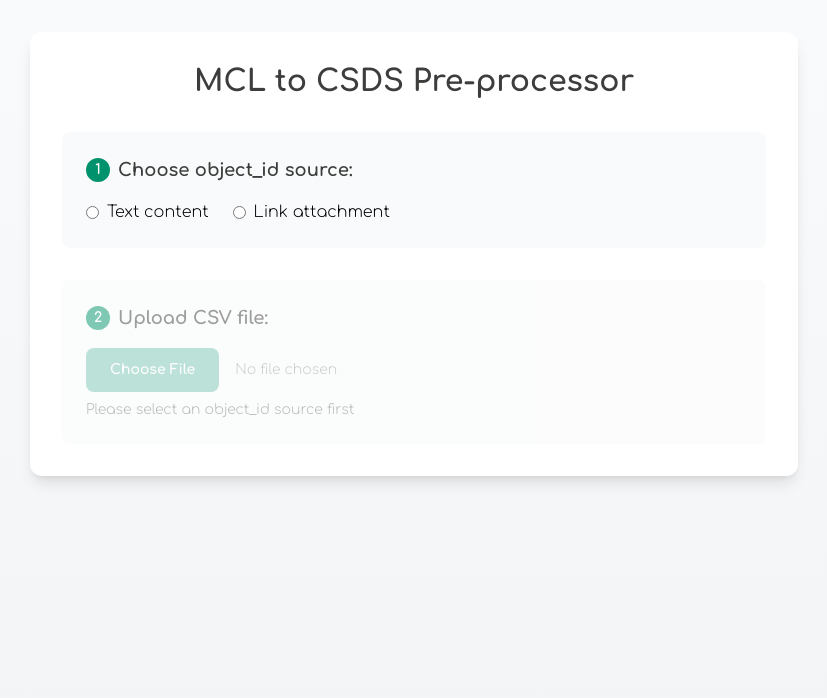
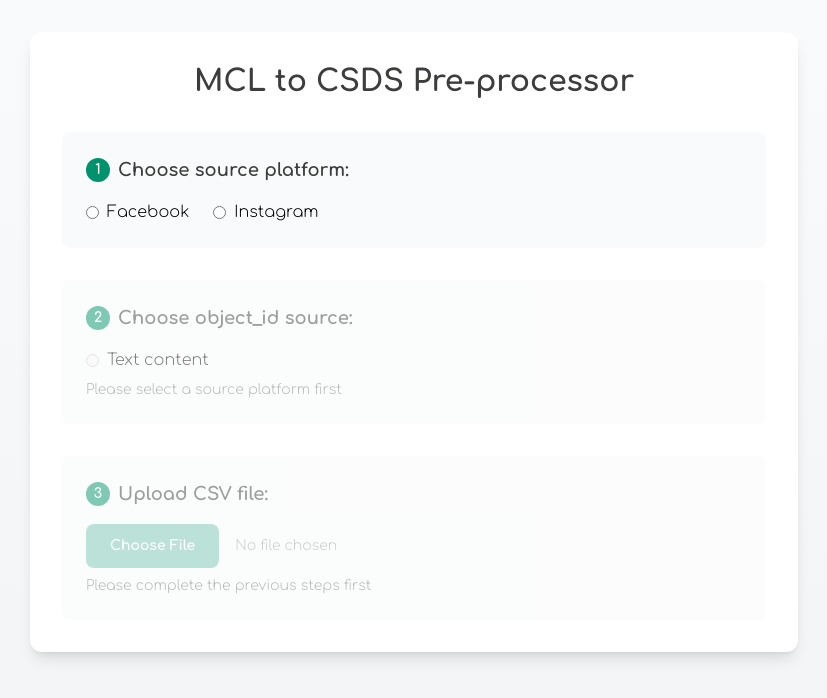
Before and after one commit to fabiogiglietto/csds-preprocessor, a React (Vite) app: page / in a window 1280 px wide. Shown: the top 698 px of the page, without its empty margins (226-1053 px from the left). Built offline with nearby package versions, Linux system fonts and the light colour scheme.

Commit message:
Updated to use post_owner.id consistently for both platforms and improved UI flow

```diff
--- a/src/App.tsx
+++ b/src/App.tsx
@@ -2,12 +2,22 @@ import { useState } from 'react';
 import Papa from 'papaparse';
 import { CSDSRow } from './types';
 
+type SourceType = 'facebook' | 'instagram' | null;
+
 function App() {
+  const [sourceType, setSourceType] = useState<SourceType>(null);
   const [objectIdSource, setObjectIdSource] = useState<'text' | 'link' | null>(null);
   const [transformedData, setTransformedData] = useState<CSDSRow[] | null>(null);
   const [error, setError] = useState<string | null>(null);
   const [processedRows, setProcessedRows] = useState<number>(0);
   const [skippedRows, setSkippedRows] = useState<number>(0);
+
+  const handleSourceTypeChange = (value: SourceType) => {
+    setSourceType(value);
+    setObjectIdSource(null);
+    setTransformedData(null);
+    setError(null);
+  };
 
   const handleObjectIdSourceChange = (value: 'text' | 'link') => {
     setObjectIdSource(value);
@@ -17,7 +27,7 @@ function App() {
 
   const handleFileUpload = (event: React.ChangeEvent<HTMLInputElement>) => {
     const file = event.target.files?.[0];
-    if (!file || !objectIdSource) return;
+    if (!file || !objectIdSource || !sourceType) return;
 
     Papa.parse(file, {
       header: true,
@@ -30,12 +40,12 @@ function App() {
             .filter((row: any) => {
               const hasRequiredFields = Boolean(
                 row &&
-                row['surface.id'] &&
+                row['post_owner.id'] &&
                 row.id &&
                 row.creation_time &&
                 (objectIdSource === 'text'
                   ? row.text
-                  : row['link_attachment.link'])
+                  : sourceType === 'facebook' ? row['link_attachment.link'] : false)
               );
 
               if (!hasRequiredFields) {
@@ -45,7 +55,7 @@ function App() {
               return true;
             })
             .map((row: any) => ({
-              account_id: row['surface.id'],
+              account_id: row['post_owner.id'],
               content_id: row.id,
               object_id: objectIdSource === 'text'
                 ? row.text
@@ -108,10 +118,40 @@ function App() {
         </h1>
 
         <div className="space-y-8">
-          {/* Step 1: Object ID Selection */}
+          {/* Step 1: Source Selection */}
           <div className="bg-gray-50 rounded-lg p-6">
             <h2 className="text-lg font-bold mb-2 text-[#3d3d3c] flex items-center">
               <span className="flex items-center justify-center bg-[#00926c] text-white rounded-full w-6 h-6 text-sm mr-2">1</span>
+              Choose source platform:
+            </h2>
+            <div className="flex space-x-6 mt-4">
+              <label className="flex items-center hover:text-[#00926c] cursor-pointer">
+                <input
+                  type="radio"
+                  value="facebook"
+                  checked={sourceType === 'facebook'}
+                  onChange={(e) => handleSourceTypeChange(e.target.value as SourceType)}
+                  className="mr-2 text-[#00926c] focus:ring-[#00926c]"
+                />
+                Facebook
+              </label>
+              <label className="flex items-center hover:text-[#00926c] cursor-pointer">
+                <input
+                  type="radio"
+                  value="instagram"
+                  checked={sourceType === 'instagram'}
+                  onChange={(e) => handleSourceTypeChange(e.target.value as SourceType)}
+                  className="mr-2 text-[#00926c] focus:ring-[#00926c]"
+                />
+                Instagram
+              </label>
+            </div>
+          </div>
+
+          {/* Step 2: Object ID Selection */}
+          <div className={`bg-gray-50 rounded-lg p-6 ${!sourceType ? 'opacity-50' : ''}`}>
+            <h2 className="text-lg font-bold mb-2 text-[#3d3d3c] flex items-center">
+              <span className="flex items-center justify-center bg-[#00926c] text-white rounded-full w-6 h-6 text-sm mr-2">2</span>
               Choose object_id source:
             </h2>
             <div className="flex space-x-6 mt-4">
@@ -121,27 +161,34 @@ function App() {
                   value="text"
                   checked={objectIdSource === 'text'}
                   onChange={(e) => handleObjectIdSourceChange(e.target.value as 'text' | 'link')}
+                  disabled={!sourceType}
                   className="mr-2 text-[#00926c] focus:ring-[#00926c]"
                 />
                 Text content
               </label>
+              {sourceType === 'facebook' && (
                 <label className="flex items-center hover:text-[#00926c] cursor-pointer">
                   <input
                     type="radio"
                     value="link"
                     checked={objectIdSource === 'link'}
                     onChange={(e) => handleObjectIdSourceChange(e.target.value as 'text' | 'link')}
+                    disabled={!sourceType}
                     className="mr-2 text-[#00926c] focus:ring-[#00926c]"
                   />
                   Link attachment
                 </label>
+              )}
             </div>
+            {!sourceType && (
+              <p className="text-sm text-[#3d3d3c]/70 mt-2">Please select a source platform first</p>
+            )}
           </div>
 
-          {/* Step 2: File Upload */}
+          {/* Step 3: File Upload */}
           <div className={`bg-gray-50 rounded-lg p-6 ${!objectIdSource ? 'opacity-50' : ''}`}>
             <h2 className="text-lg font-bold mb-2 text-[#3d3d3c] flex items-center">
-              <span className="flex items-center justify-center bg-[#00926c] text-white rounded-full w-6 h-6 text-sm mr-2">2</span>
+              <span className="flex items-center justify-center bg-[#00926c] text-white rounded-full w-6 h-6 text-sm mr-2">3</span>
               Upload CSV file:
             </h2>
             <div className="mt-4">
@@ -160,7 +207,7 @@ function App() {
                   disabled:opacity-50 disabled:cursor-not-allowed"
               />
               {!objectIdSource && (
-                <p className="text-sm text-[#3d3d3c]/70 mt-2">Please select an object_id source first</p>
+                <p className="text-sm text-[#3d3d3c]/70 mt-2">Please complete the previous steps first</p>
               )}
             </div>
           </div>
```
Lines whose indentation alone changed are shown as unchanged.
